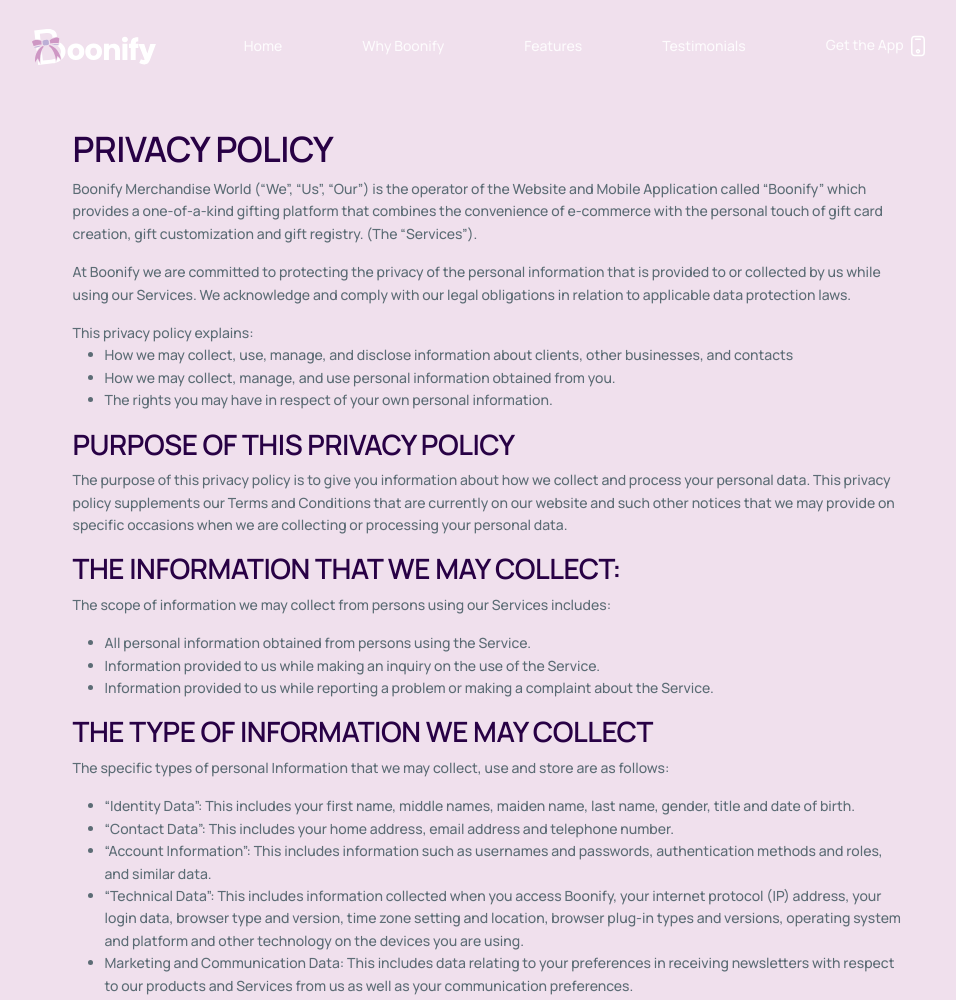
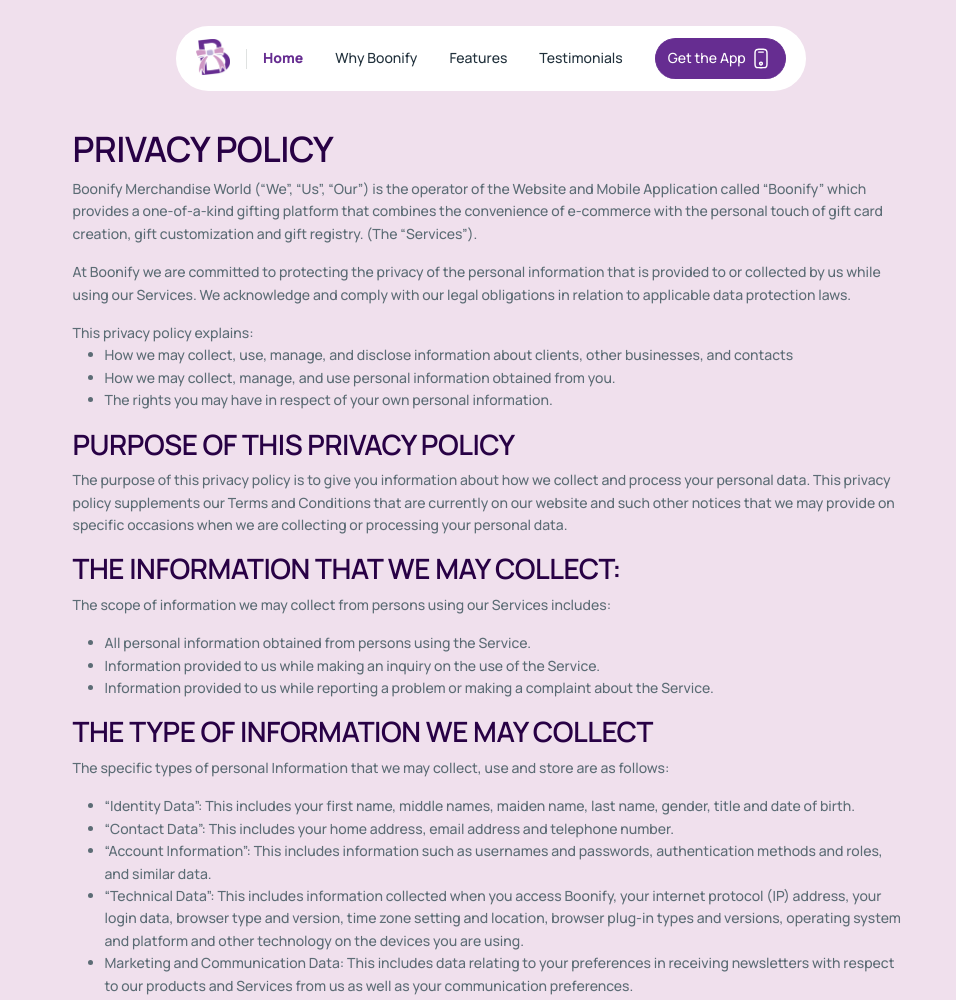
Before and after one commit to wizarphics/boonifyworld, a plain HTML site: page privacy-policy.html in a window 1280 px wide. Shown: the top 1000 px of the page, without its empty margins (149-1105 px from the left). Drawn offline with Linux system fonts and the light colour scheme.

Commit message:
Fixed broken links and other pages navbar

```diff
--- a/privacy-policy.html
+++ b/privacy-policy.html
@@ -21,7 +21,7 @@
 <div class="page-wrapper">
 
     <header class="" id="main-header">
-        <nav class="navbar navbar-dark navbar-expand-lg bg-transparent fixed-top onscroll-hide">
+        <nav class="navbar navbar-dark navbar-expand-lg bg-white d-none d-lg-none fixed-top onscroll-hide">
             <div class="container pt-2 py-md-0">
                 <a class="navbar-brand d-lg-none" href="./index.html" style="filter: none !important;">
                     <img src="assets/images/logo/boonify-logo-white.png" class="bny-logo" alt="">
@@ -108,7 +108,7 @@
                 </div>
             </div>
         </nav>
-        <nav class="navbar navbar-light d-none onscroll-show fixed-top bg-transparent">
+        <nav class="navbar navbar-light d-none d-lg-block onscroll-show fixed-top bg-transparent">
             <div class="container px-0">
                 <div class="bg-white mx-auto rounded-pill overflow-hidden py-2 py-md-3 my-4 px-5 d-flex align-items-center">
                     <a class="navbar-brand me-4" href="./index.html" style="filter: none !important;">
@@ -466,21 +466,5 @@
 <!--Custom JS-->
 <script src="assets/js/script.js"></script>
 <script src="https://cdn.jsdelivr.net/npm/motion@latest/dist/motion.js"></script>
-<script>
-    window.addEventListener("scroll", function () {
-        const header = document.getElementById("main-header");
-        if (window.scrollY > 50) { // Adjust this value as needed
-            header.querySelector(".onscroll-show").classList.remove("d-none");
-            header.querySelector(".onscroll-hide").classList.remove("bg-transparent");
-            header.querySelector(".onscroll-hide").classList.add("d-none");
-            header.querySelector(".onscroll-hide").classList.add("bg-white");
-        } else {
-            header.querySelector(".onscroll-hide").classList.remove("d-none");
-            header.querySelector(".onscroll-show").classList.add("d-none");
-            header.querySelector('.onscroll-hide').classList.remove('bg-white');
-            header.querySelector(".onscroll-hide").classList.add("bg-transparent");
-        }
-    });
-</script>
 </body>
 </html>
```
Also changed, not shown: terms-of-use.html (+2 -18 lines).
